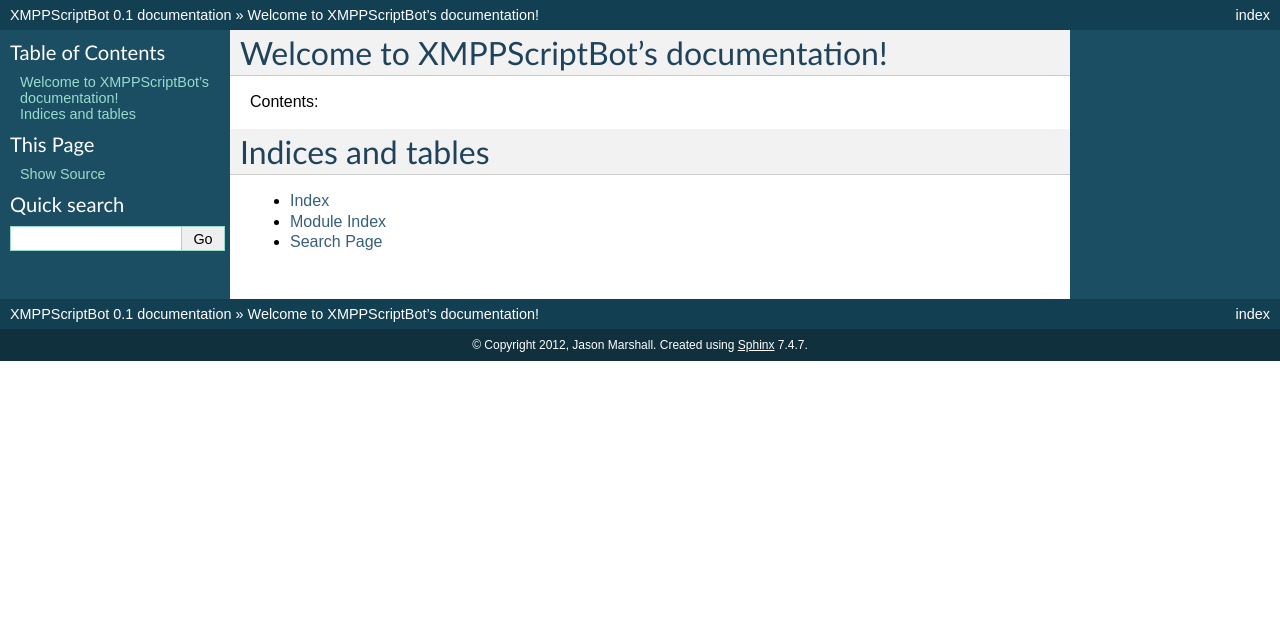
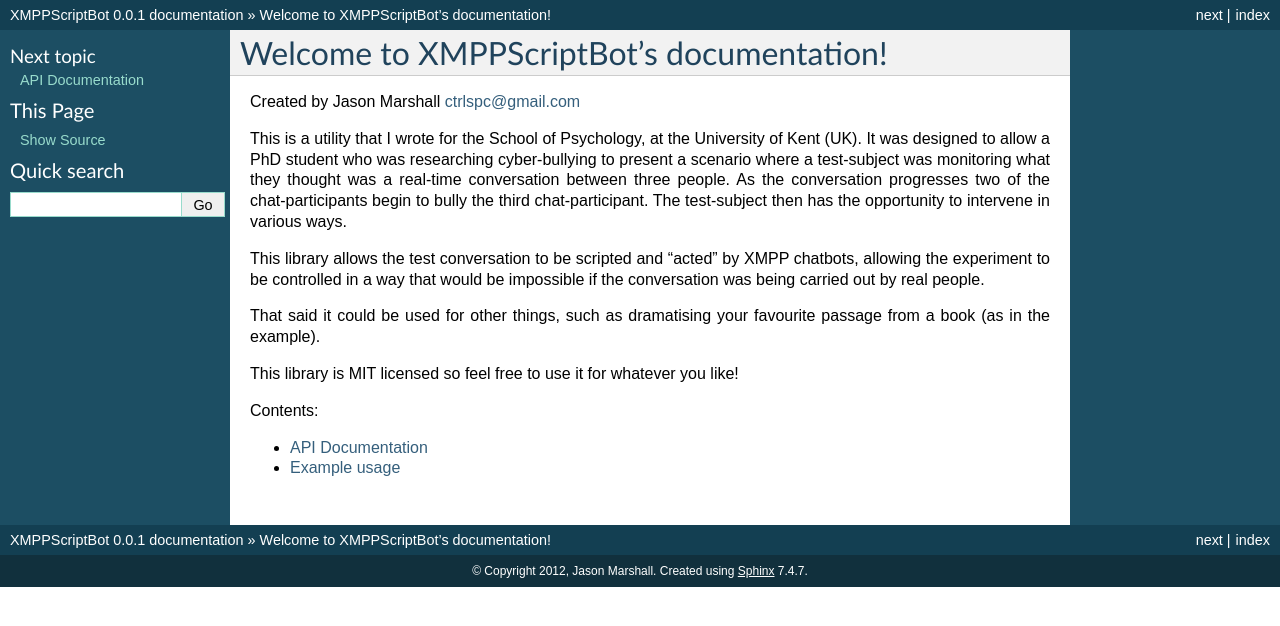
Before and after one commit to ctrlspc/XMPPScriptBot, a Sphinx documentation site: the page built from docs/source/index.rst, in a window 1280 px wide. Shown: the top 626 px of the page. Built offline with Sphinx 7.4.7, drawn with Linux system fonts in a browser that asks for light colours.

Commit message:
configured the initial sphinx docs

```diff
--- a/docs/source/conf.py
+++ b/docs/source/conf.py
@@ -1,7 +1,7 @@
 # -*- coding: utf-8 -*-
 #
 # XMPPScriptBot documentation build configuration file, created by
-# sphinx-quickstart on Thu Jun  7 20:38:28 2012.
+# sphinx-quickstart on Tue Jun 12 21:41:48 2012.
 #
 # This file is execfile()d with the current directory set to its containing dir.
 #
@@ -25,7 +25,7 @@
 
 # Add any Sphinx extension module names here, as strings. They can be extensions
 # coming with Sphinx (named 'sphinx.ext.*') or your custom ones.
-extensions = ['sphinx.ext.autodoc', 'sphinx.ext.todo', 'sphinx.ext.coverage']
+extensions = ['sphinx.ext.autodoc', 'sphinx.ext.intersphinx', 'sphinx.ext.ifconfig', 'sphinx.ext.viewcode']
 
 # Add any paths that contain templates here, relative to this directory.
 templates_path = ['_templates']
@@ -48,9 +48,9 @@
 # built documents.
 #
 # The short X.Y version.
-version = '0.1'
+version = '0.0.1'
 # The full version, including alpha/beta/rc tags.
-release = '0.1'
+release = '0.0.1'
 
 # The language for content autogenerated by Sphinx. Refer to documentation
 # for a list of supported languages.
@@ -240,3 +240,7 @@
 
 # How to display URL addresses: 'footnote', 'no', or 'inline'.
 #texinfo_show_urls = 'footnote'
+
+
+# Example configuration for intersphinx: refer to the Python standard library.
+intersphinx_mapping = {'http://docs.python.org/': None}
--- a/docs/source/index.rst
+++ b/docs/source/index.rst
@@ -1,21 +1,30 @@
 .. XMPPScriptBot documentation master file, created by
-   sphinx-quickstart on Thu Jun  7 20:38:28 2012.
+   sphinx-quickstart on Tue Jun 12 21:41:48 2012.
    You can adapt this file completely to your liking, but it should at least
    contain the root `toctree` directive.
 
 Welcome to XMPPScriptBot's documentation!
 =========================================
 
+Created by Jason Marshall ctrlspc@gmail.com
+
+This is a utility that I wrote for the School of Psychology, at the University of Kent (UK). It was designed to allow
+a PhD student who was researching cyber-bullying to present a scenario where a test-subject was monitoring what they
+thought was a real-time conversation between three people. As the conversation progresses two of the chat-participants begin
+to bully the third chat-participant. The test-subject then has the opportunity to intervene in various ways.
+
+This library allows the test conversation to be scripted and "acted" by XMPP chatbots, allowing the experiment to be
+controlled in a way that would be impossible if the conversation was being carried out by real people.
+
+That said it could be used for other things, such as dramatising your favourite passage from a book (as in the example).
+
+This library is MIT licensed so feel free to use it for whatever you like!
+
+
 Contents:
 
 .. toctree::
-   :maxdepth: 2
+	:maxdepth: 1
 
-
-
-Indices and tables
-==================
-
-* :ref:`genindex`
-* :ref:`modindex`
-* :ref:`search`
+	api
+	example
```
